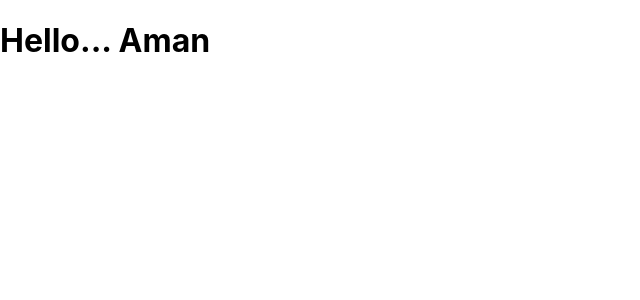
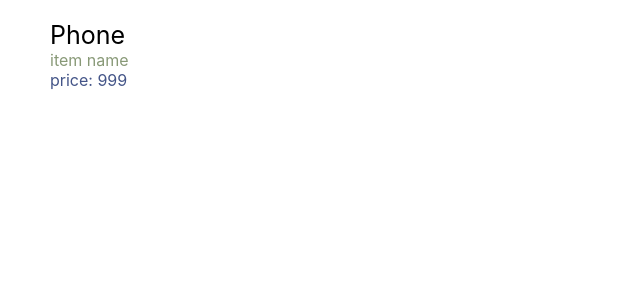
Before and after one commit to undefined-dev74/React-cart-app, a React (Create React App) app: page / in a window 1280 px wide. Shown: the top 300 px of the page, without its empty margins (0-640 px from the left). Built offline with nearby package versions, Linux system fonts and the light colour scheme.

Commit message:
'added cart component'

```diff
--- a/src/App.js
+++ b/src/App.js
@@ -1,10 +1,11 @@
 import React from 'react';
+import CartItem from './CartItem';
 // import './App.css';
 
 function App() {
   return (
     <div className="App">
-      <h1>Hello... Aman</h1>
+      <CartItem />
     </div>
   );
 }
--- /dev/null
+++ b/src/CartItem.js
@@ -0,0 +1,25 @@
+import React from 'react';
+
+class CartItem extends React.Component{
+    render (){
+        return (
+            <div className = 'cart-item'>
+                <div className="right-block">
+                    <img style={style.image}/>
+                </div>
+                <div className="left-block">
+                    <div style = { {fontSize:25}}>Phone</div>
+                    <div style = { {color : "#897"}}>item name</div>
+                    <div style = {{color : "#458"}}>price: 999</div>
+                </div>
+            </div>
+        );
+    }
+}
+const style = {
+    image: {
+        height: 110,
+        color: "#ccc"
+    }
+}
+export default CartItem;
```
